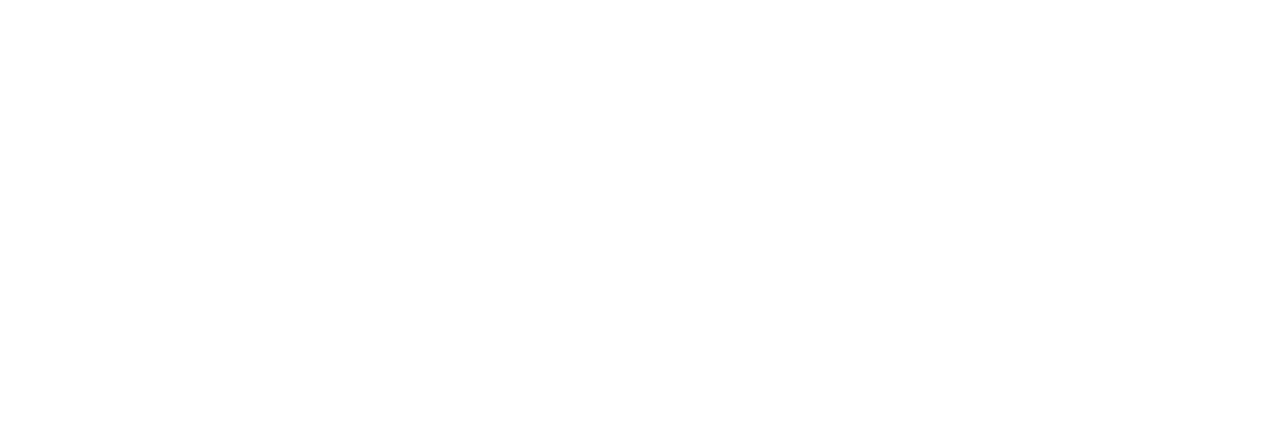
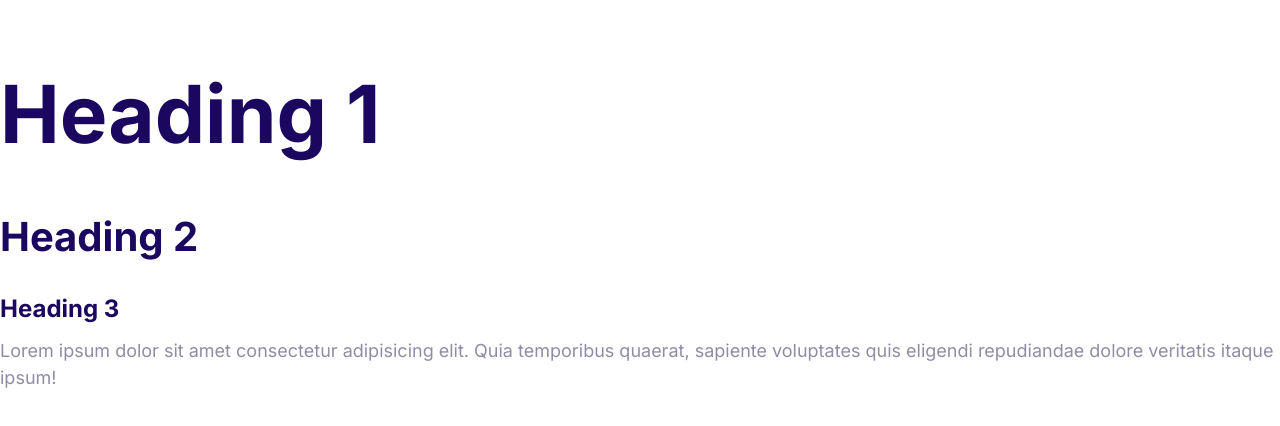
Before and after one commit to charlie23fz/omega, a plain HTML site: page index.html in a window 1280 px wide. Drawn offline with Linux system fonts and the light colour scheme.

Commit message:
Define the styles for the fonts.

```diff
--- a/css/styles.css
+++ b/css/styles.css
@@ -1,7 +1,59 @@
-:root{
-    --color-primary: #2584ff;
-    --color-secondary: #00d9ff;
-    --color-accent: #ff3400;
-    --color-headings: #1b0760;
-    --color-body: #918ca4;
+:root {
+  --color-primary: #2584ff;
+  --color-secondary: #00d9ff;
+  --color-accent: #ff3400;
+  --color-headings: #1b0760;
+  --color-body: #918ca4;
 }
+
+html {
+  font-size: 62.5%;
+}
+
+body {
+  font-family: Inter, Arial, Helvetica, sans-serif;
+  font-size: 2.4rem;
+  line-height: 1.5;
+  color: var(--color-body);
+}
+
+h1,
+h2,
+h3 {
+  color: var(--color-headings);
+  margin-bottom: 1rem;
+}
+
+h1 {
+  font-size: 7rem;
+}
+
+h2 {
+  font-size: 4rem;
+}
+
+h3 {
+  font-size: 3rem;
+}
+
+p {
+  margin-top: 0;
+}
+
+@media screen and (min-width: 1024px) {
+  body {
+    font-size: 1.8rem;
+  }
+
+  h1 {
+    font-size: 8rem;
+  }
+
+  h2 {
+    font-size: 4rem;
+  }
+
+  h3 {
+    font-size: 2.4rem;
+  }
+}
--- a/index.html
+++ b/index.html
@@ -1,13 +1,26 @@
 <!DOCTYPE html>
 <html lang="en">
-<head>
-    <meta charset="UTF-8">
-    <meta name="viewport" content="width=device-width, initial-scale=1.0">
+  <head>
+    <meta charset="UTF-8" />
+    <meta name="viewport" content="width=device-width, initial-scale=1.0" />
     <title>Document</title>
-    <link rel="stylesheet" href="css/normalize.css">
-    <link rel="stylesheet" href="css/styles.css">
-</head>
-<body>
-
-</body>
+    <link rel="preconnect" href="https://fonts.googleapis.com" />
+    <link rel="preconnect" href="https://fonts.gstatic.com" crossorigin />
+    <link
+      href="https://fonts.googleapis.com/css2?family=Inter:ital,opsz,wght@0,14..32,100..900;1,14..32,100..900&display=swap"
+      rel="stylesheet"
+    />
+    <link rel="stylesheet" href="css/normalize.css" />
+    <link rel="stylesheet" href="css/styles.css" />
+  </head>
+  <body>
+    <h1>Heading 1</h1>
+    <h2>Heading 2</h2>
+    <h3>Heading 3</h3>
+    <p>
+      Lorem ipsum dolor sit amet consectetur adipisicing elit. Quia temporibus
+      quaerat, sapiente voluptates quis eligendi repudiandae dolore veritatis
+      itaque ipsum!
+    </p>
+  </body>
 </html>
```
